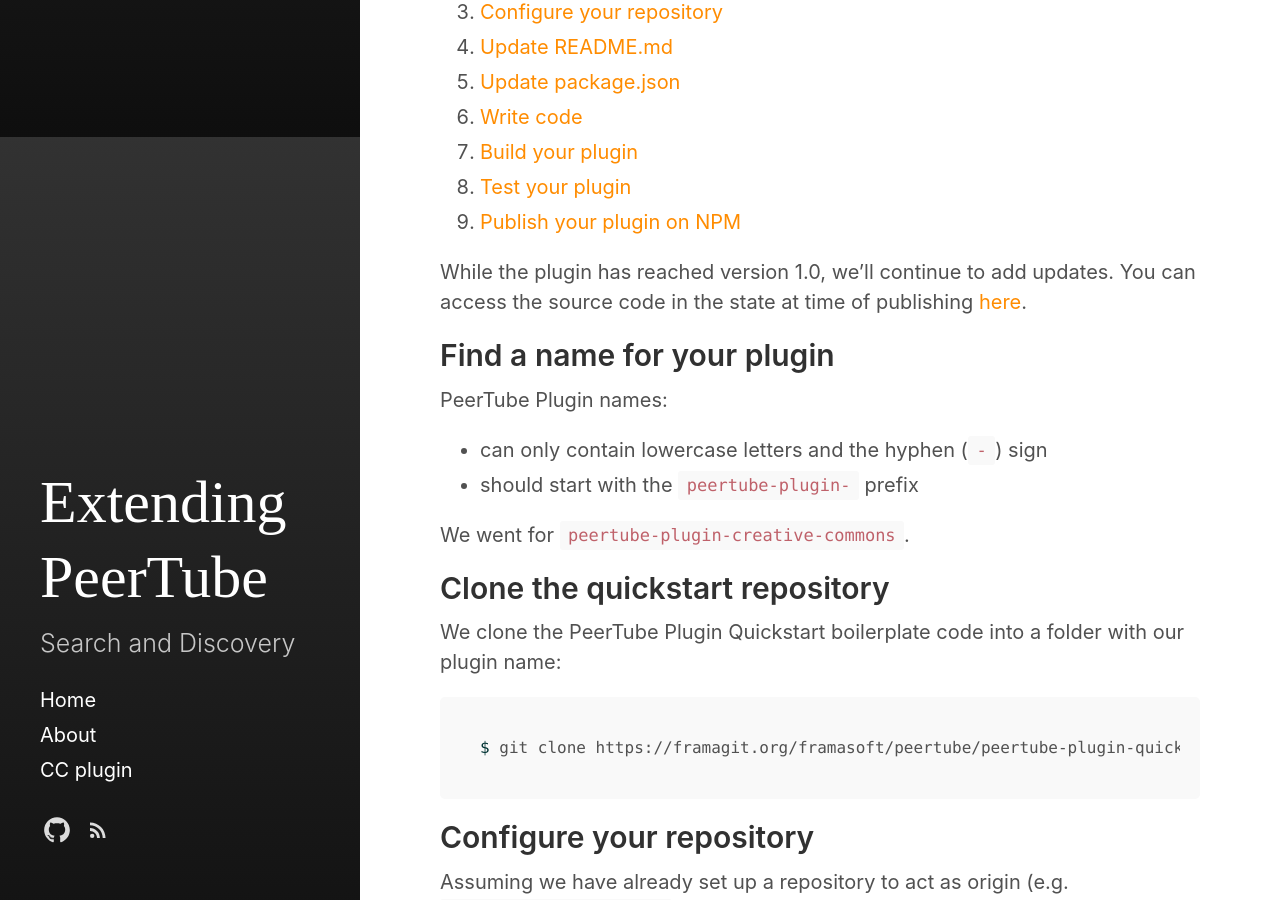
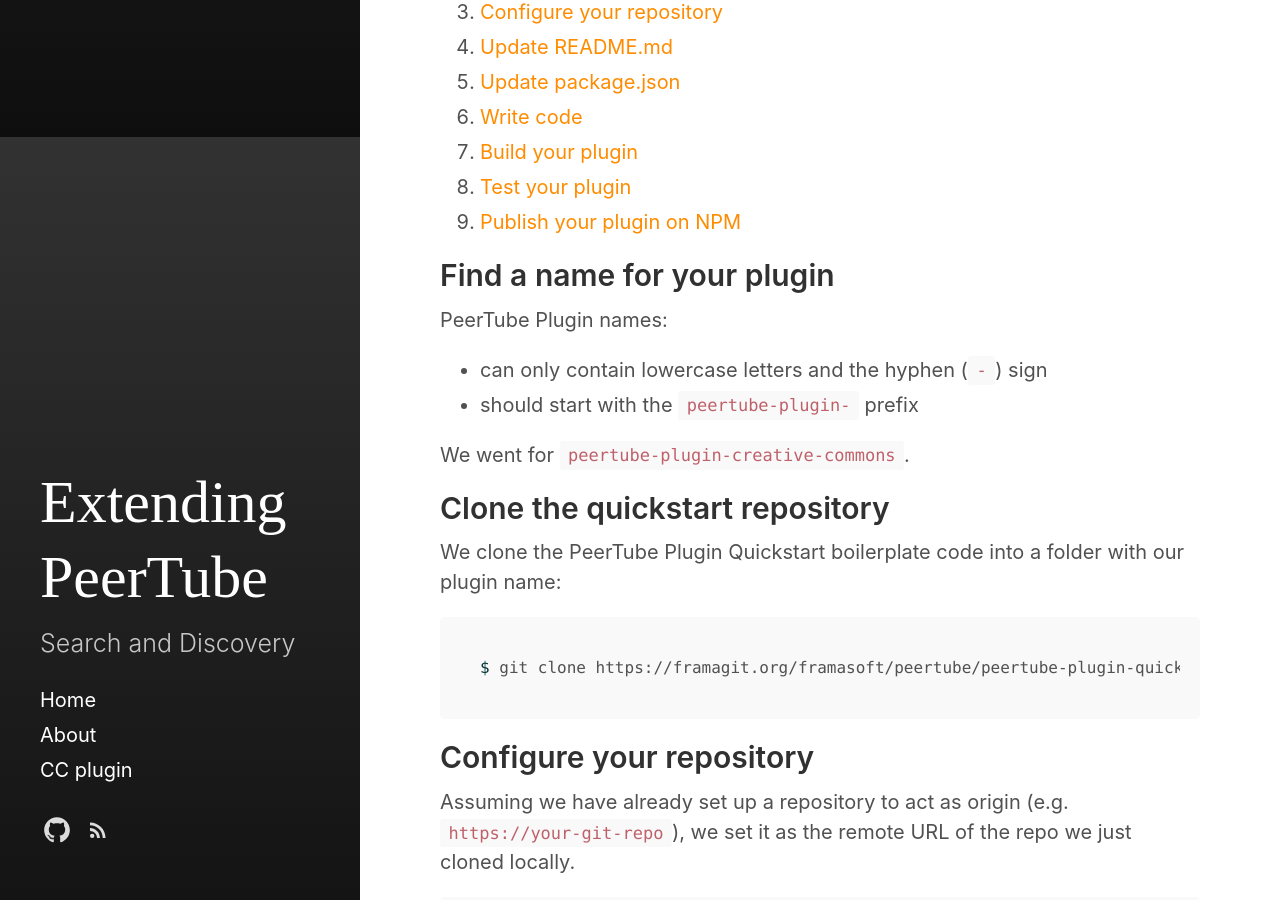
Before and after one commit to beeldengeluid/extending-peertube, a Jekyll site: the page built from _posts/2021-06-16-developing-a-peertube-plugin.md, in a window 1280 px wide and 900 px high, scrolled down 763 px. Built offline with Jekyll 4.4.1, drawn with Linux system fonts in a browser that asks for light colours.

Commit message:
Remove superfluous comment that's going to be outdated

```diff
--- a/_posts/2021-06-16-developing-a-peertube-plugin.md
+++ b/_posts/2021-06-16-developing-a-peertube-plugin.md
@@ -24,8 +24,6 @@
 7. [Build your plugin](#build-your-plugin)
 8. [Test your plugin](#test-your-plugin)
 9. [Publish your plugin on NPM](#publish-your-plugin-on-npm)
-
-While the plugin has reached version 1.0, we'll continue to add updates. You can access the source code in the state at time of publishing [here](https://github.com/beeldengeluid/peertube-plugin-creative-commons/tree/cb5b99d635c4fcf6e6bd30a11fc85f48a46d29c6).
 
 ## Find a name for your plugin
 
```
